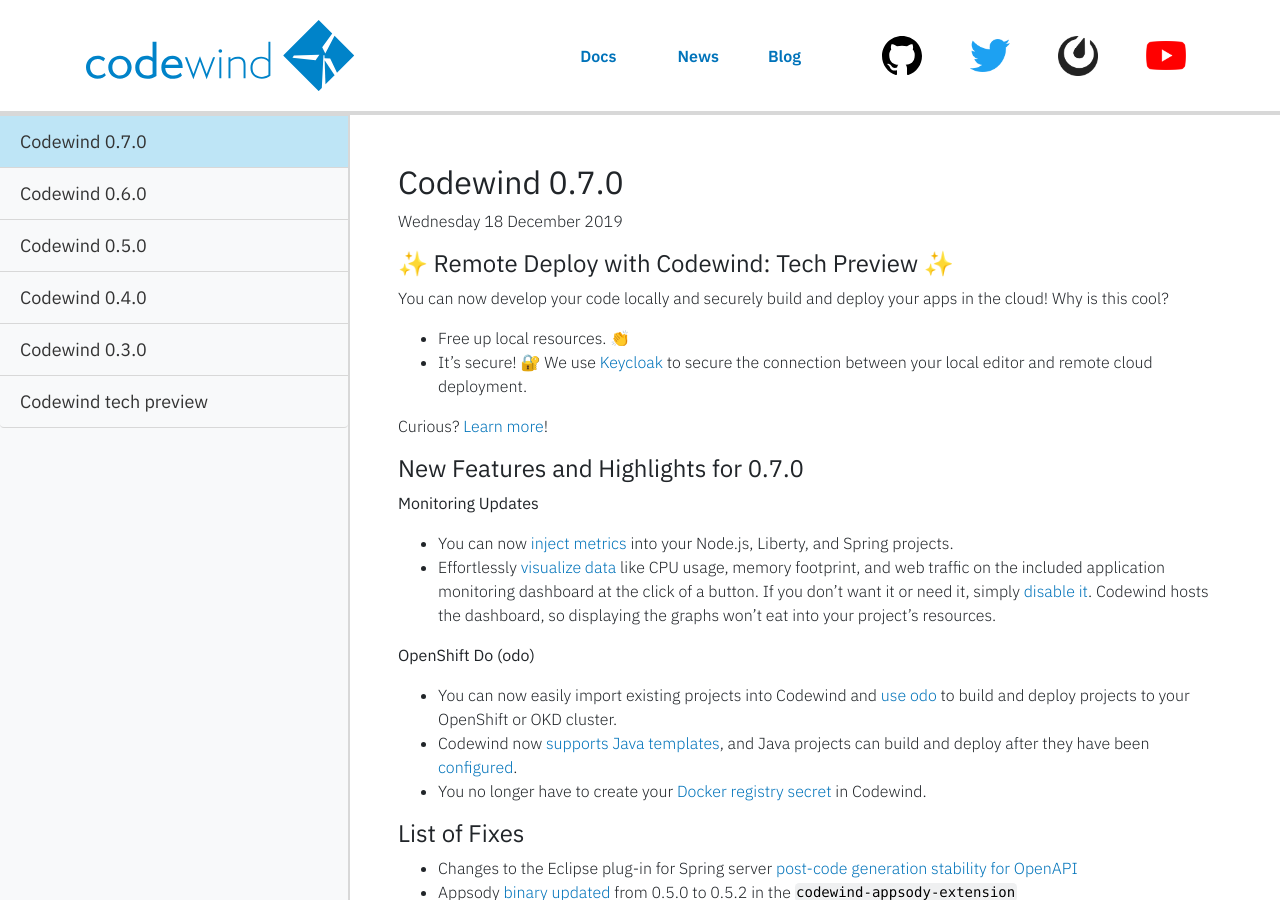
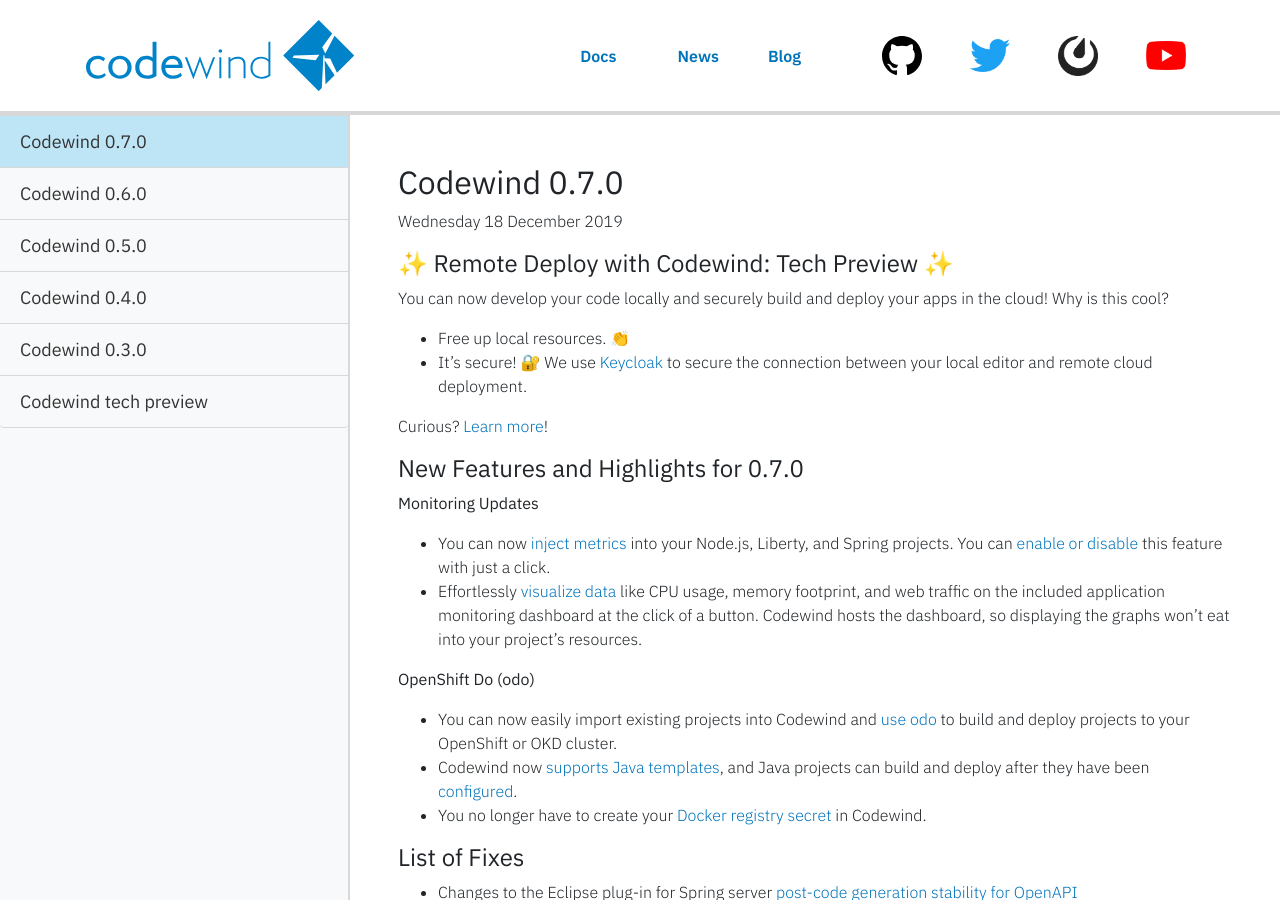
Before and after one commit to eclipse-archived/codewind-docs, a Jekyll site: the page built from docs/_news/news07.md, in a window 1280 px wide and 900 px high. Built offline with Jekyll 4.4.1, drawn with Linux system fonts in a browser that asks for light colours; nearby versions of some CDN libraries.

Commit message:
corrected enable/disable feature
Signed-off-by: beccabau <rbau@us.ibm.com>

```diff
--- a/docs/_news/news07.md
+++ b/docs/_news/news07.md
@@ -21,8 +21,8 @@ Curious? [Learn more](remoteoverview.html)!
 #### New Features and Highlights for 0.7.0
 
 **Monitoring Updates**
-- You can now [inject metrics](https://github.com/codewind-resources/design-documentation/blob/master/codewindServer/metricsInjection.md) into your Node.js, Liberty, and Spring projects.
-- Effortlessly [visualize data](https://github.com/eclipse/codewind/issues/977) like CPU usage, memory footprint, and web traffic on the included application monitoring dashboard at the click of a button. If you don't want it or need it, simply [disable it](https://github.com/eclipse/codewind/issues/1290). Codewind hosts the dashboard, so displaying the graphs won't eat into your project's resources.
+- You can now [inject metrics](https://github.com/codewind-resources/design-documentation/blob/master/codewindServer/metricsInjection.md) into your Node.js, Liberty, and Spring projects. You can [enable or disable](https://github.com/eclipse/codewind/issues/1290) this feature with just a click.
+- Effortlessly [visualize data](https://github.com/eclipse/codewind/issues/977) like CPU usage, memory footprint, and web traffic on the included application monitoring dashboard at the click of a button. Codewind hosts the dashboard, so displaying the graphs won't eat into your project's resources.
 
 **OpenShift Do (odo)**
 - You can now easily import existing projects into Codewind and [use odo](https://github.com/eclipse/codewind/issues/1115) to build and deploy projects to your OpenShift or OKD cluster.
```
